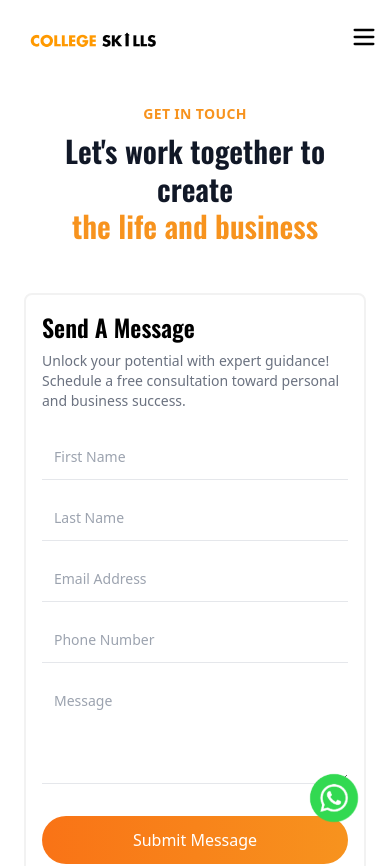
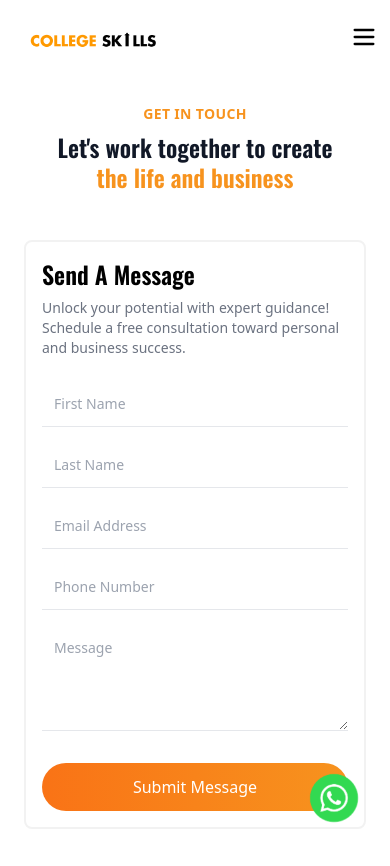
Before and after one commit to CollegeSkills/collegeskills, a React (Vite) app: page /contact in a window 390 px wide. Shown: the top 866 px of the page. Built offline with nearby package versions, Linux system fonts and the light colour scheme.

Commit message:
add heading

```diff
--- a/src/Pages/Contact.jsx
+++ b/src/Pages/Contact.jsx
@@ -46,7 +46,7 @@ const Contact = () => {
           <p className="text-sm font-semibold tracking-wide text-brand-primary">
             GET IN TOUCH
           </p>
-          <h1 className="mt-2 text-3xl font-semibold leading-tight text-gray-900 sm:text-4xl md:text-5xl lg:text-6xl font-oswald">
+          <h1 className="mt-2 text-2xl font-semibold leading-tight text-gray-900 sm:text-4xl md:text-5xl lg:text-6xl font-oswald">
             Let&apos;s work together to create <br />
             <span className="text-brand-primary">the life and business</span>
           </h1>
--- a/src/Pages/CorporateTraining.jsx
+++ b/src/Pages/CorporateTraining.jsx
@@ -146,7 +146,7 @@ function CorporateTraining() {
       <div className="flex flex-col-reverse items-center gap-10 px-4 md:px-8 lg:px-12 md:flex-row">
         {/* Text */}
         <div className="relative w-full md:w-1/2 md:pr-6 lg:-top-0 -top-20">
-          <h2 className="px-2 text-3xl font-bold text-gray-800 lg:px-0 sm:text-3xl md:text-left md:text-5xl font-oswald">
+          <h2 className="px-2 text-2xl font-bold text-gray-800 lg:px-0 sm:text-3xl md:text-left md:text-5xl font-oswald">
             Our Training Approach
           </h2>
 
```
